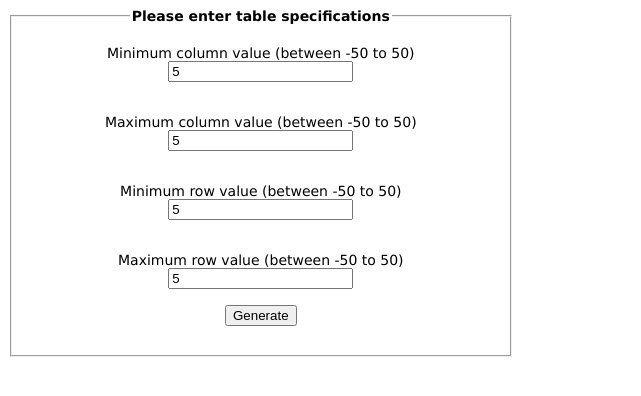
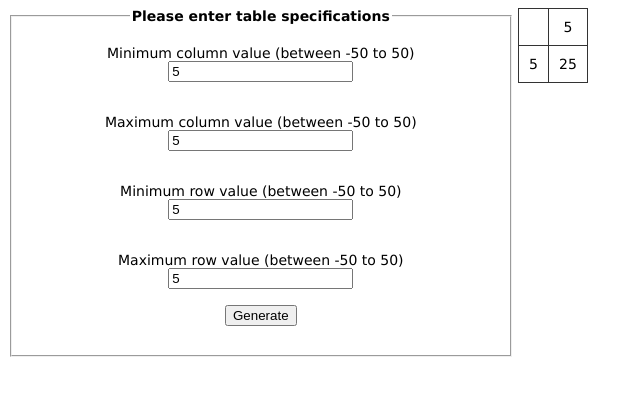
Before and after one commit to nathankhoury/GUI-HW3, a plain HTML site: page index.html in a window 1280 px wide. Both pictures are taken after typing "5", "5", "5", "5" into the empty fields and a click on the button "Generate". Shown: the whole page, without its empty margins (0-641 px from the left). Drawn offline with Linux system fonts and the light colour scheme.

Commit message:
add: basic table generation
displays a basic ugly table

```diff
--- a/index.html
+++ b/index.html
@@ -33,7 +33,7 @@
     </form>
     <!-- placeholder table for testing -->
     <div id="tableContainer" class="inlineElement">
-      <table id = result>
+      <table id="result">
         <!-- referred to in javascript, generated by user specs -->
       </table>
     </div>
--- a/script.js
+++ b/script.js
@@ -14,18 +14,55 @@ function generate() {
     errors.style.borderStyle = "none";
     hasErrors = false;
     // get user inputs from form
-    const colMin = document.getElementById("colMin").value;
-    const colMax = document.getElementById("colMax").value;
-    const rowMin = document.getElementById("rowMin").value;
-    const rowMax = document.getElementById("rowMax").value;
+    let colMin = document.getElementById("colMin").value;
+    let colMax = document.getElementById("colMax").value;
+    let rowMin = document.getElementById("rowMin").value;
+    let rowMax = document.getElementById("rowMax").value;
     // debug message to terminal
     console.log("got inputs: " + colMin + ", " + colMax + ", " + rowMin + ", " + rowMax);
     // verify numeric input
     const verificationStatus = verify(colMin, colMax, rowMin, rowMax);
     console.log("input verified: " + verificationStatus);
-    // generate table
+    if (verificationStatus) {
+        // cast to integers for remaining processes
+        colMin = Number(colMin);
+        colMax = Number(colMax);
+        rowMin = Number(rowMin);
+        rowMax = Number(rowMax);
+        // generate table
+        genTable(colMin, colMax, rowMin, rowMax);
+    }
 }
 
+// generate the table post-validation
+function genTable(cmin, cmax, rmin, rmax) {
+    // https://www.w3schools.com/jsref/met_table_insertrow.asp
+    // get table reference
+    let table = document.getElementById("result");
+    // clear table if any
+    table.innerHTML = ""
+    // get ranges
+    const xRange = cmax - cmin;
+    const yRange = rmax - rmin;
+    // fill in table
+    for (let i = 0; i < yRange + 1; i++) {
+        let row = table.insertRow(i);
+        for (let j = 0; j < xRange + 1; j++) {
+            let cell = row.insertCell(j);
+            cell.innerHTML = String((j + cmin)*(i + rmin));
+        }
+        let cell = row.insertCell(0);
+        cell.innerHTML = i + rmin;
+    }
+    // add the header at the end
+    let header = table.insertRow(0);
+    let corner = header.insertCell(0);
+    corner.innerHTML = "";
+    for (let j = 0; j < xRange + 1; j++) {
+        let cell = header.insertCell(j + 1);
+        cell.innerHTML =  j + cmin;
+    }
+}
 // return true if x is integer, false otherwise (empty string)
 function isInt(x) {
     if (x === "") {
@@ -47,6 +84,11 @@ function verify(cmin, cmax, rmin, rmax) {
     // verify valid integer input first
     if (verifyInt(cmin, cmax, rmin, rmax, errorLog)) {
         // if they are integers, continue checking for errors
+        // cast to numbers first
+        cmin = Number(cmin);
+        cmax = Number(cmax);
+        rmin = Number(rmin);
+        rmax = Number(rmax);
         // verify numbers are in range
         if (verifyRange(cmin, cmax, rmin, rmax, errorLog)) {
             return true;
@@ -77,7 +119,7 @@ function verifyRange(cmin, cmax, rmin, rmax, e) {
     }
     // assert lower bounds are less than or equal to upper bounds
     if (!(cmin <= cmax)) {
-        console.log("cmin not lte cmax");
+        console.log(cmin +" not lte " + cmax);
         appendError("Column minimum value must be less than or equal to column maximum value");
         e.count++;
     } if (!(rmin <= rmax)) {
--- a/style.css
+++ b/style.css
@@ -33,3 +33,13 @@ body {
     padding-right: 10px;
     color: rgb(114, 0, 0);
 }
+
+#result {
+    border-collapse: collapse;
+}
+
+#result td, #result tr {
+    text-align: center;
+    padding: 10px;
+    border: 1px solid #333;
+}
```
